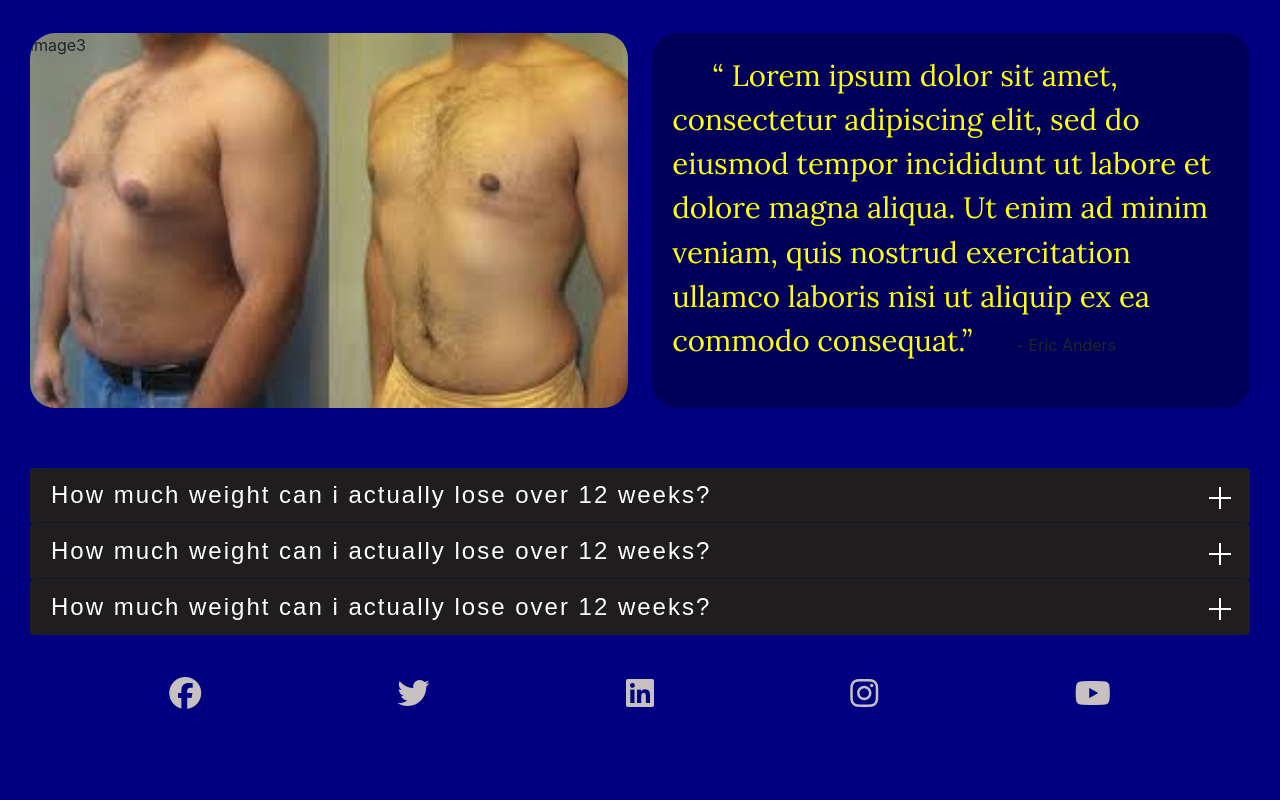
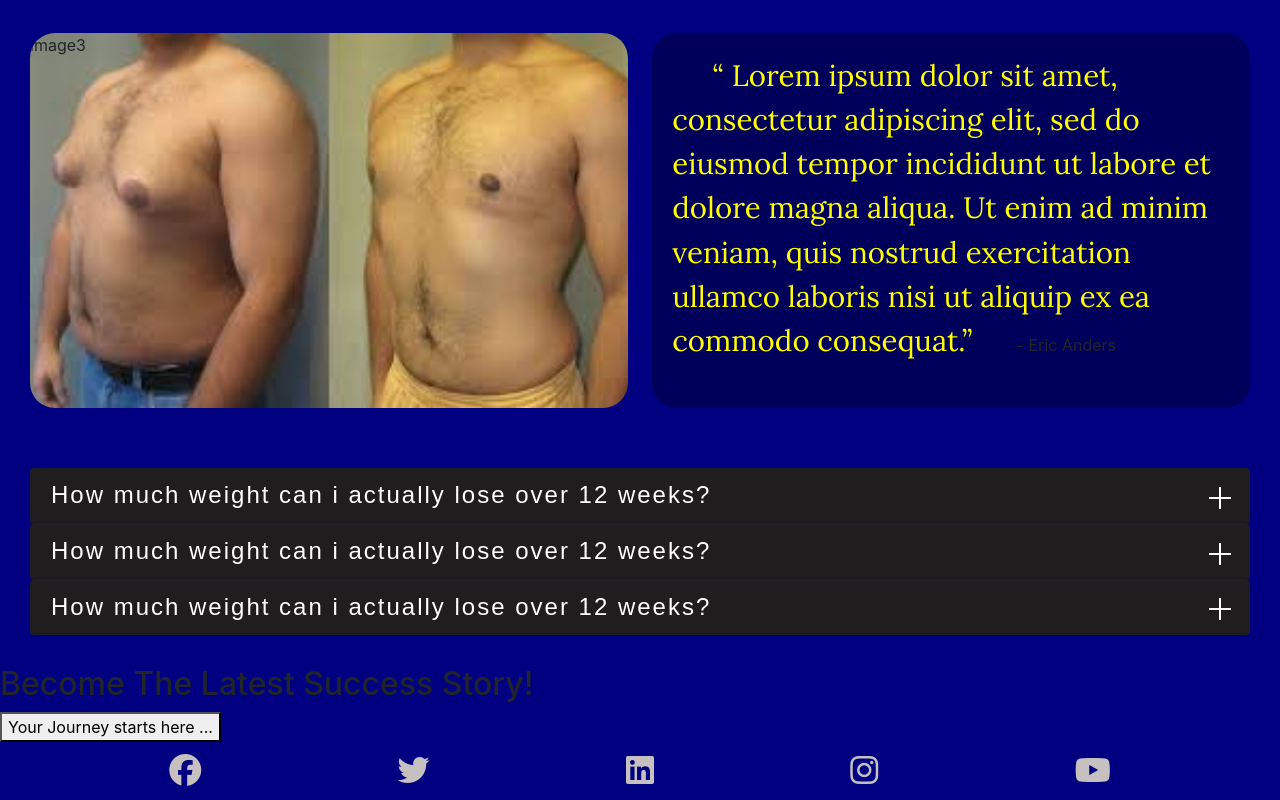
Before and after one commit to Code-Institute-Submissions/personal-training, a plain HTML site: page results.html in a window 1280 px wide. Shown: the part 1197-1997 px from the top of the page. Before the commit the page ends 1920 px from the top, so only its background shows below. Drawn offline with nearby package versions, Linux system fonts and the light colour scheme.

Commit message:
results call to action added, not fully formatted

```diff
--- a/assets/css/style.css
+++ b/assets/css/style.css
@@ -834,3 +834,16 @@ blockquote {
     transform: translateY(-5px);
     transform-origin: 0px 0px;
 }
+
+/*------------------- Accordian Icon Bar animation - End */
+
+/*------------------- call-to-action */
+.cta-message{
+
+}
+h2 {
+
+}
+
+
+/*------------------- call-to-action - End */
--- a/results.html
+++ b/results.html
@@ -15,7 +15,7 @@
 
 <body class="bg-color-body">
     <header>
-        <!--        Navbar-->
+        <!--        igNavbar-->
         <nav class="navbar navbar-expand-sm fluid-container">
             <div class="logo-container">
                 <a class="navbar-brand" href="index.html" target="_blank">
@@ -212,7 +212,8 @@
     </section>
     <section class="call-to-action">
         <div class="cta-message">
-
+            <h2>Become The Latest Success Story!</h2>
+            <button href=""> Your Journey starts here ...</button>
         </div>
     </section>
     <footer class="container-fluid">
```
Also changed, not shown: index.html (line endings or trailing spaces).
